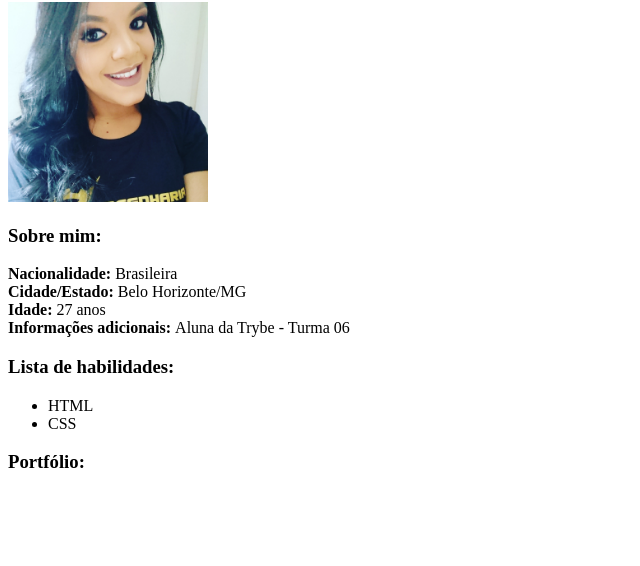
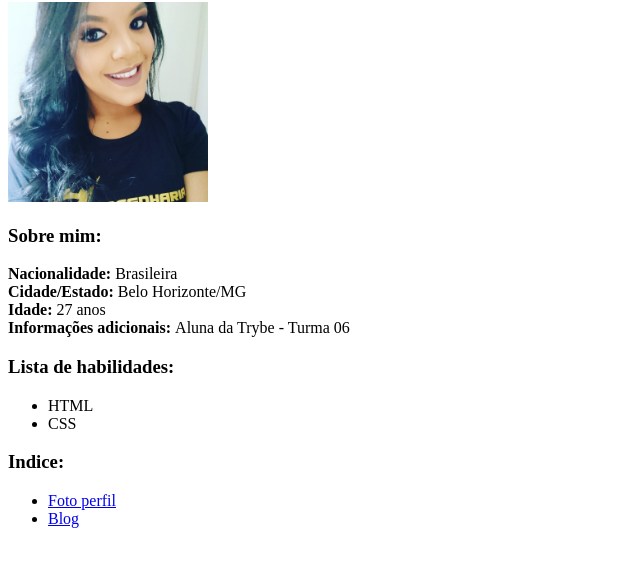
Before and after one commit to micaeliteixeira/micaeliteixeira.github.io, a plain HTML site: page index.html in a window 1280 px wide. Shown: the part 78-644 px from the top of the page, without its empty margins (0-640 px from the left). Drawn offline with Linux system fonts and the light colour scheme.

Commit message:
Adicionando links internos, externos e indice para os mesmo

```diff
--- a/index.html
+++ b/index.html
@@ -7,7 +7,7 @@
 </head>
 <body>
     <h1> Micaeli Teixeira </h1>
-    <img src="MT.jpg" alt ="Foto de perfil da Micaeli Teixeira" width = "200">
+    <img div="foto" src="MT.jpg" alt ="Foto de perfil da Micaeli Teixeira" width = "200">
     <h3>Sobre mim:</h3>
         <p>
             <strong>Nacionalidade: </strong> Brasileira <br>
@@ -20,7 +20,11 @@
             <li>HTML</li>
             <li>CSS</li>
         </ul>
-    <h3>Portfólio:</h3>
+    <h3>Indice:</h3>
+    <ul>
+        <li><a href="#foto">Foto perfil</a></li>
+        <li><a href="https://www.w3schools.com/html/" target="_blank">Blog</li>
+    </ul>
 
 
 </body>
```
